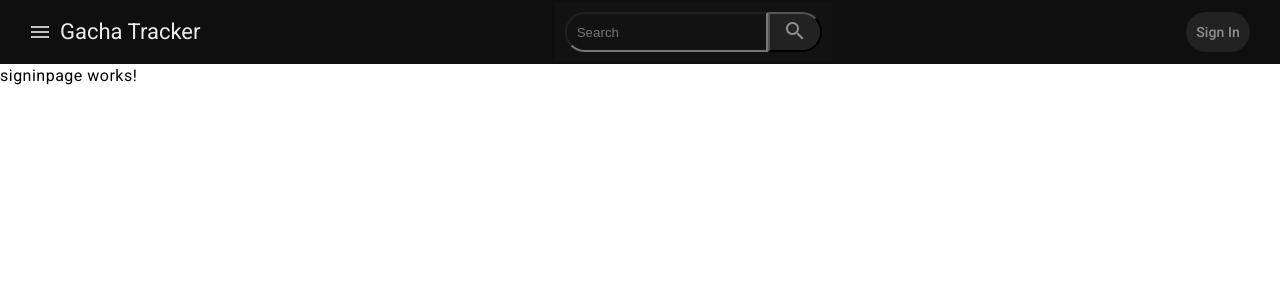
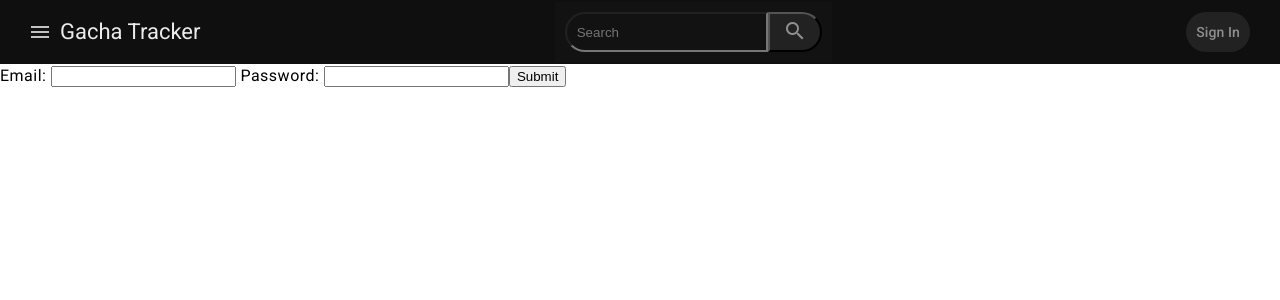
Before and after one commit to ZapboltIsEpic/gacha_tracker, an Angular app in the folder client/: page /signin in a window 1280 px wide. Shown: the top 300 px of the page. Built offline with nearby package versions, Linux system fonts and the light colour scheme.

Commit message:
added simple email and password login

```diff
--- a/client/src/app/signinpage/signinpage.component.ts
+++ b/client/src/app/signinpage/signinpage.component.ts
@@ -1,16 +1,52 @@
 import { Component } from '@angular/core';
+import { FormControl, FormGroup, ReactiveFormsModule } from '@angular/forms';
+import { HttpClient } from '@angular/common/http';
+import { Injectable } from '@angular/core';
 
 @Component({
   selector: 'app-signinpage',
   standalone: true,
-  imports: [],
+  imports: [ReactiveFormsModule],
   template: `
-    <p>
-      signinpage works!
-    </p>
+    <form [formGroup]="applyForm" (ngSubmit)="onSubmit()">
+      <label>
+        Email:
+        <input id="email" type="email" formControlName="email">
+      </label>
+      <label>
+        Password:
+        <input id="password" type="password" formControlName="password">
+      </label>
+      <button type="submit">Submit</button>
+    </form>
   `,
   styles: ``
 })
 export class SigninpageComponent {
+  // @Injectable({
+  //   providedIn: 'root'
+  // })
+  // export class SigninService {
+  //   constructor(private http: HttpClient) {}
 
+  //   signin(email: string, password: string) {
+  //     return this.http.get(`/api/signin?email=${email}&password=${password}`);
+  //   }
+  // }
+
+  // constructor(private signinService: SigninService) {}
+
+  // onSubmit() {
+  //   const { email, password } = this.applyForm.value;
+  //   this.signinService.signin(email, password).subscribe(response => {
+  //     console.log('Response from backend:', response);
+  //   });
+  // }
+  applyForm = new FormGroup({
+    email: new FormControl(''),
+    password: new FormControl('')
+  });
+  onSubmit() {
+    console.log(this.applyForm.value);
+  }
 }
```
